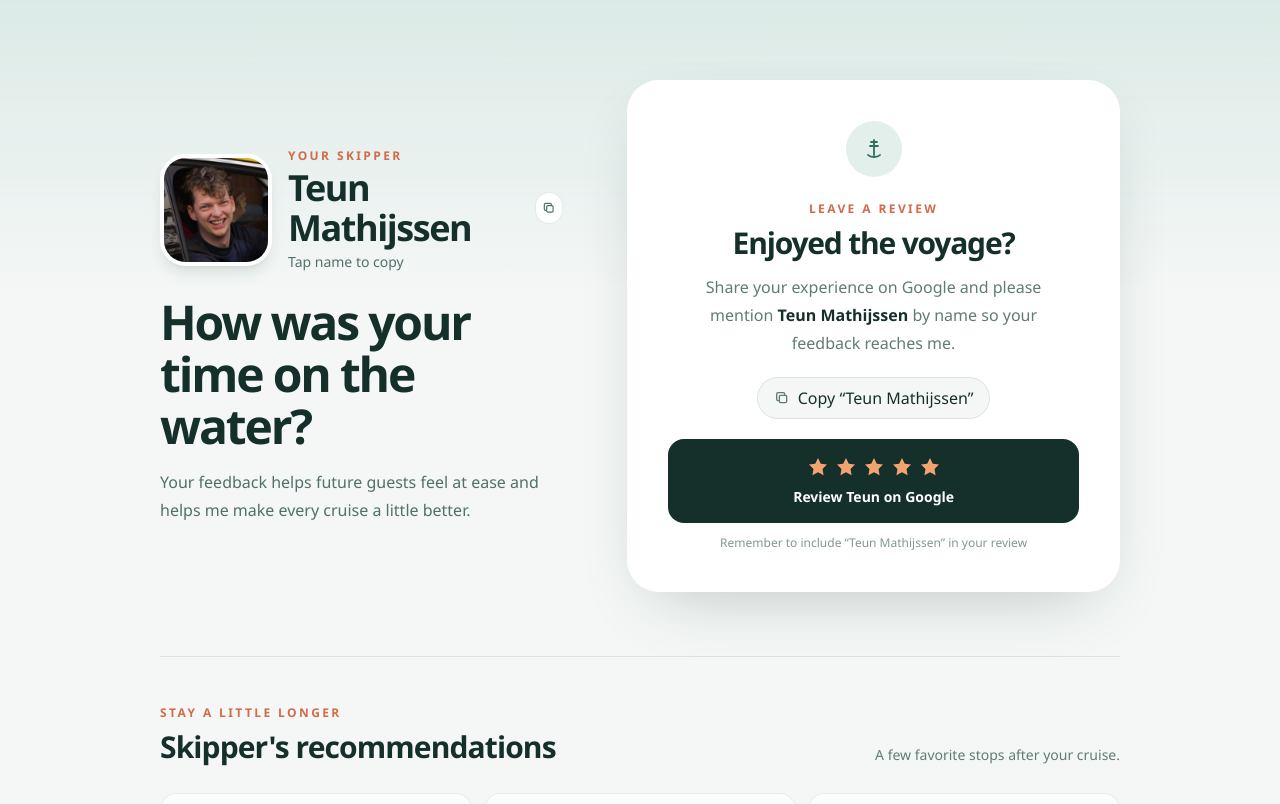
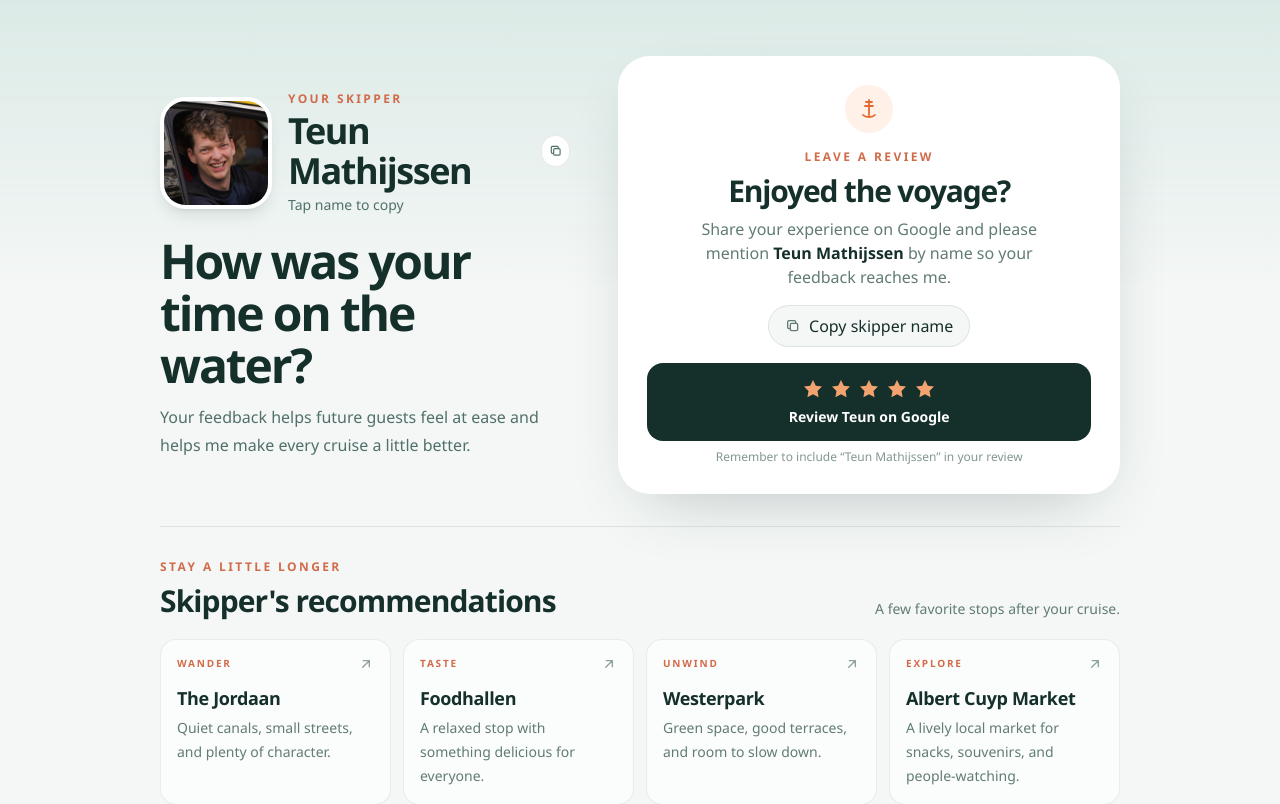
Before and after one commit to teuncm/skipper, a Vue app: page / in a window 1280 px wide. Shown: the top 804 px of the page. Built offline with nearby package versions, Linux system fonts and the light colour scheme.

Commit message:
vibe coding

```diff
--- a/src/components/Main.vue
+++ b/src/components/Main.vue
@@ -24,6 +24,12 @@ const recommendations = [
     description: 'Green space, good terraces, and room to slow down.',
     url: 'https://www.google.com/maps/search/?api=1&query=Westerpark%20Amsterdam',
   },
+  {
+    category: 'Explore',
+    name: 'Albert Cuyp Market',
+    description: 'A lively local market for snacks, souvenirs, and people-watching.',
+    url: 'https://www.google.com/maps/search/?api=1&query=Albert%20Cuyp%20Market%20Amsterdam',
+  },
 ]
 
 const copyName = async () => {
@@ -44,10 +50,10 @@ const copyName = async () => {
   <main class="min-h-screen overflow-hidden bg-[#f4f7f6] text-[#15302b]">
     <div class="pointer-events-none fixed inset-x-0 top-0 h-72 bg-gradient-to-b from-[#dbeae6] to-transparent"></div>
 
-    <div class="relative mx-auto flex min-h-screen max-w-5xl flex-col px-5 py-6 sm:px-8 sm:py-10">
-      <section class="grid items-center gap-10 pt-10 pb-16 md:grid-cols-[0.9fr_1.1fr] md:gap-16">
+    <div class="relative mx-auto flex min-h-screen max-w-5xl flex-col px-5 py-4 sm:px-8 sm:py-6">
+      <section class="grid items-center gap-8 py-6 md:grid-cols-[0.9fr_1.1fr] md:gap-12 md:py-8">
         <div>
-          <div class="mb-6 flex items-center gap-4">
+          <div class="mb-5 flex items-center gap-4">
             <div class="relative grid size-24 shrink-0 place-items-center overflow-hidden rounded-[1.6rem] border-4 border-white bg-[#c8dcd7] shadow-lg shadow-[#15302b]/10 sm:size-28">
               <img :src="faceUrl" :alt="`${skipperName}, your skipper`" class="size-full object-cover object-center" />
             </div>
@@ -70,21 +76,21 @@ const copyName = async () => {
           </div>
 
           <h1 class="max-w-md text-4xl font-semibold leading-[1.08] tracking-[-0.045em] sm:text-5xl">How was your time on the water?</h1>
-          <p class="mt-4 max-w-md text-base leading-7 text-[#51706a]">
+          <p class="mt-3 max-w-md text-base leading-7 text-[#51706a]">
             Your feedback helps future guests feel at ease and helps me make every cruise a little better.
           </p>
 
         </div>
 
-        <div class="rounded-[2rem] border border-white/80 bg-white p-6 text-center shadow-[0_24px_70px_-30px_rgba(21,48,43,0.3)] sm:p-10">
-          <div class="mx-auto grid size-14 place-items-center rounded-full bg-[#e2efeb] text-[#2f6d61]">
+        <div class="rounded-[2rem] border border-white/80 bg-white p-5 text-center shadow-[0_24px_70px_-30px_rgba(21,48,43,0.3)] sm:p-7">
+          <div class="mx-auto grid size-12 place-items-center rounded-full bg-[#fff0e8] text-[#e7682f]">
             <svg viewBox="0 0 24 24" class="size-6" fill="none" stroke="currentColor" stroke-width="1.8" aria-hidden="true">
               <path d="M12 3v15m-4-9h8M6 18c1.2 1.3 3.2 2 6 2s4.8-.7 6-2M9 5h6" stroke-linecap="round" />
             </svg>
           </div>
-          <p class="mt-6 text-xs font-bold uppercase tracking-[0.2em] text-[#d26b4a]">Leave a review</p>
+          <p class="mt-4 text-xs font-bold uppercase tracking-[0.2em] text-[#d26b4a]">Leave a review</p>
           <h2 class="mt-2 text-3xl font-semibold tracking-[-0.04em]">Enjoyed the voyage?</h2>
-          <p class="mx-auto mt-3 max-w-sm leading-7 text-[#617b75]">
+          <p class="mx-auto mt-2 max-w-sm leading-6 text-[#617b75]">
             Share your experience on Google and please mention
             <strong class="font-semibold text-[#15302b]">{{ skipperName }}</strong>
             by name so your feedback reaches me.
@@ -92,7 +98,7 @@ const copyName = async () => {
 
           <button
             type="button"
-            class="mx-auto mt-5 flex items-center gap-2 rounded-full border border-[#15302b]/10 bg-[#f4f7f6] px-4 py-2 text-sm font-semibold text-[#15302b] transition hover:border-[#15302b]/20 hover:bg-[#e9f0ee] focus-visible:outline-2 focus-visible:outline-offset-4 focus-visible:outline-[#d26b4a]"
+            class="mx-auto mt-4 flex items-center gap-2 rounded-full border border-[#15302b]/10 bg-[#f4f7f6] px-4 py-2 text-sm font-semibold text-[#15302b] transition hover:border-[#15302b]/20 hover:bg-[#e9f0ee] focus-visible:outline-2 focus-visible:outline-offset-4 focus-visible:outline-[#d26b4a]"
             :aria-label="`Copy ${skipperName}'s name for your review`"
             @click="copyName"
           >
@@ -103,14 +109,14 @@ const copyName = async () => {
             <svg v-else viewBox="0 0 24 24" class="size-4 text-[#d26b4a]" fill="none" stroke="currentColor" stroke-width="2.2" aria-hidden="true">
               <path d="m5 12 4 4L19 6" stroke-linecap="round" stroke-linejoin="round" />
             </svg>
-            {{ copied ? 'Name copied!' : `Copy “${skipperName}”` }}
+            {{ copied ? 'Name copied!' : `Copy skipper name` }}
           </button>
 
           <a
             :href="googleReviewUrl"
             target="_blank"
             rel="noopener noreferrer"
-            class="group mt-5 flex w-full flex-col items-center justify-center gap-2 rounded-2xl bg-[#15302b] px-5 py-4 transition hover:bg-[#24453f] focus-visible:outline-2 focus-visible:outline-offset-4 focus-visible:outline-[#d26b4a]"
+            class="group mt-4 flex w-full flex-col items-center justify-center gap-1.5 rounded-2xl bg-[#15302b] px-5 py-3.5 transition hover:bg-[#24453f] focus-visible:outline-2 focus-visible:outline-offset-4 focus-visible:outline-[#d26b4a]"
             :aria-label="`Leave a five star Google review mentioning ${skipperName}`"
           >
             <span class="flex gap-1 text-[#f3a36f]">
@@ -120,12 +126,12 @@ const copyName = async () => {
             </span>
             <span class="text-sm font-semibold text-white">Review Teun on Google</span>
           </a>
-          <p class="mt-3 text-xs text-[#839792]">Remember to include “{{ skipperName }}” in your review</p>
+          <p class="mt-2 text-xs text-[#839792]">Remember to include “{{ skipperName }}” in your review</p>
         </div>
       </section>
 
-      <section class="border-t border-[#15302b]/10 py-10 sm:py-12" aria-labelledby="recommendations-title">
-        <div class="mb-7 sm:flex sm:items-end sm:justify-between">
+      <section class="border-t border-[#15302b]/10 py-7 sm:py-8" aria-labelledby="recommendations-title">
+        <div class="mb-5 sm:flex sm:items-end sm:justify-between">
           <div>
             <p class="text-xs font-bold uppercase tracking-[0.2em] text-[#d26b4a]">Stay a little longer</p>
             <h2 id="recommendations-title" class="mt-2 text-2xl font-semibold tracking-[-0.03em] sm:text-3xl">Skipper's recommendations</h2>
@@ -133,14 +139,14 @@ const copyName = async () => {
           <p class="mt-2 text-sm text-[#617b75] sm:mt-0">A few favorite stops after your cruise.</p>
         </div>
 
-        <div class="grid gap-3 sm:grid-cols-3">
+        <div class="grid gap-3 sm:grid-cols-2 lg:grid-cols-4">
           <a
             v-for="recommendation in recommendations"
             :key="recommendation.name"
             :href="recommendation.url"
             target="_blank"
             rel="noopener noreferrer"
-            class="group rounded-2xl border border-[#15302b]/8 bg-white/65 p-5 transition hover:-translate-y-0.5 hover:border-[#15302b]/15 hover:bg-white hover:shadow-lg hover:shadow-[#15302b]/5 focus-visible:outline-2 focus-visible:outline-offset-4 focus-visible:outline-[#d26b4a]"
+            class="group rounded-2xl border border-[#15302b]/8 bg-white/65 p-4 transition hover:-translate-y-0.5 hover:border-[#15302b]/15 hover:bg-white hover:shadow-lg hover:shadow-[#15302b]/5 focus-visible:outline-2 focus-visible:outline-offset-4 focus-visible:outline-[#d26b4a]"
           >
             <div class="flex items-start justify-between gap-4">
               <span class="text-[10px] font-bold uppercase tracking-[0.18em] text-[#d26b4a]">{{ recommendation.category }}</span>
@@ -148,7 +154,7 @@ const copyName = async () => {
                 <path d="M7 17 17 7M8 7h9v9" stroke-linecap="round" stroke-linejoin="round" />
               </svg>
             </div>
-            <h3 class="mt-5 text-lg font-semibold tracking-[-0.02em]">{{ recommendation.name }}</h3>
+            <h3 class="mt-3 text-lg font-semibold tracking-[-0.02em]">{{ recommendation.name }}</h3>
             <p class="mt-1 text-sm leading-6 text-[#617b75]">{{ recommendation.description }}</p>
           </a>
         </div>
```
Also changed, not shown: 1 other file (tests, documents, lock files or other folders).
